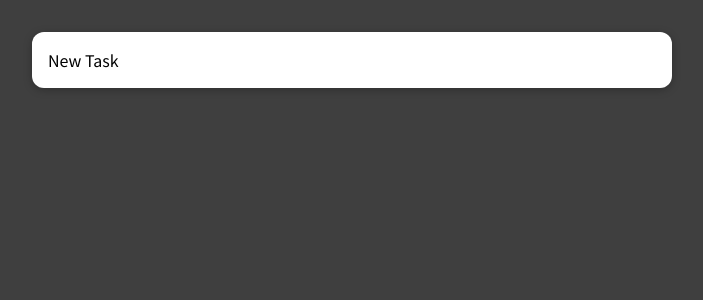
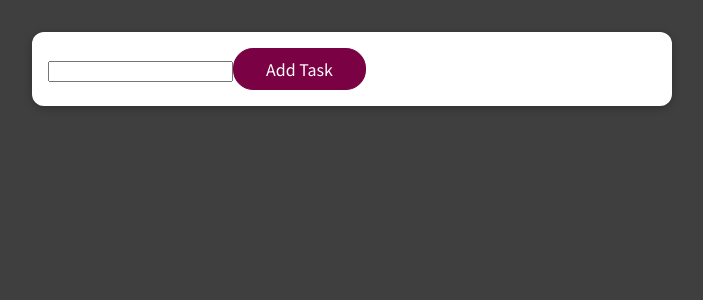
Before and after one commit to ShinchanThakur/Task-Manager-React, a JavaScript app: page / in a window 1280 px wide. Shown: the top 300 px of the page, without its empty margins (288-991 px from the left). Built offline with nearby package versions, Linux system fonts and the light colour scheme.

Commit message:
Added New Task form

```diff
--- a/src/components/NewTask/NewTask.js
+++ b/src/components/NewTask/NewTask.js
@@ -1,8 +1,11 @@
 import Section from "../UI/Section";
+import NewTaskForm from "./NewTaskForm";
 
 function NewTask() {
     return (
-        <Section>New Task</Section>
+        <Section>
+            <NewTaskForm />
+        </Section>
     );
 };
 
--- /dev/null
+++ b/src/components/NewTask/NewTaskForm.js
@@ -0,0 +1,10 @@
+function NewTaskForm() {
+    return (
+        <form>
+            <input type="text"></input>
+            <button>Add Task</button>
+        </form>
+    );
+};
+
+export default NewTaskForm;
```
